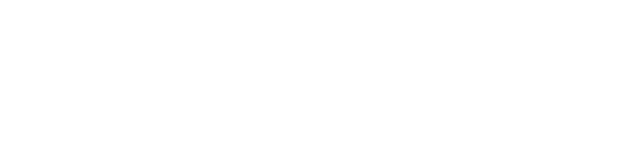
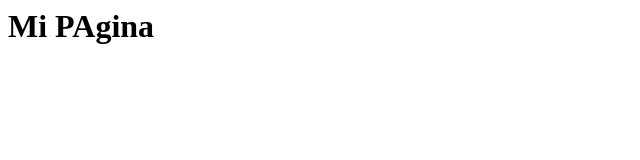
Before and after one commit to raziel9999/curso, a plain HTML site: page index.html in a window 1280 px wide. Shown: the whole page, without its empty margins (0-640 px from the left). Drawn offline with Linux system fonts and the light colour scheme.

Commit message:
Se agrega titulo al index.html

```diff
--- a/index.html
+++ b/index.html
@@ -5,5 +5,6 @@
     <style></style>
   </head>
   <body>
+    <h1>Mi PAgina</h1>
   </body>
 </html>
```
